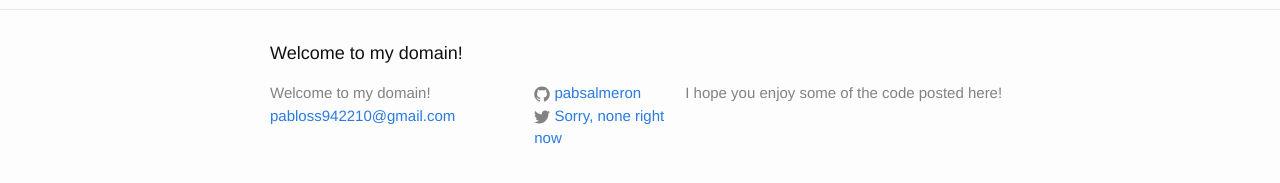
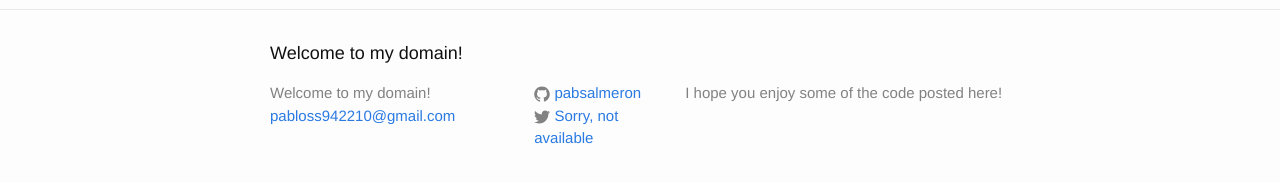
Before and after one commit to pabsalmeron/pabsalmeron.github.io, a Jekyll site: the page built from about.md, in a window 1280 px wide. Shown: the part 341-524 px from the top of the page. Built offline with Jekyll 4.4.1, drawn with Linux system fonts in a browser that asks for light colours.

Commit message:
Update _config.yml

```diff
--- a/_config.yml
+++ b/_config.yml
@@ -12,7 +12,7 @@ description: > # this means to ignore newlines until "baseurl:"
   I hope you enjoy some of the code posted here!
 baseurl: "" # the subpath of your site, e.g. /blog
 url: "https://pabsalmeron.github.io/" # the base hostname & protocol for your site
-twitter_username: Sorry, none right now
+twitter_username: Sorry, not available
 github_username:  pabsalmeron
 
 # Build settings
```
